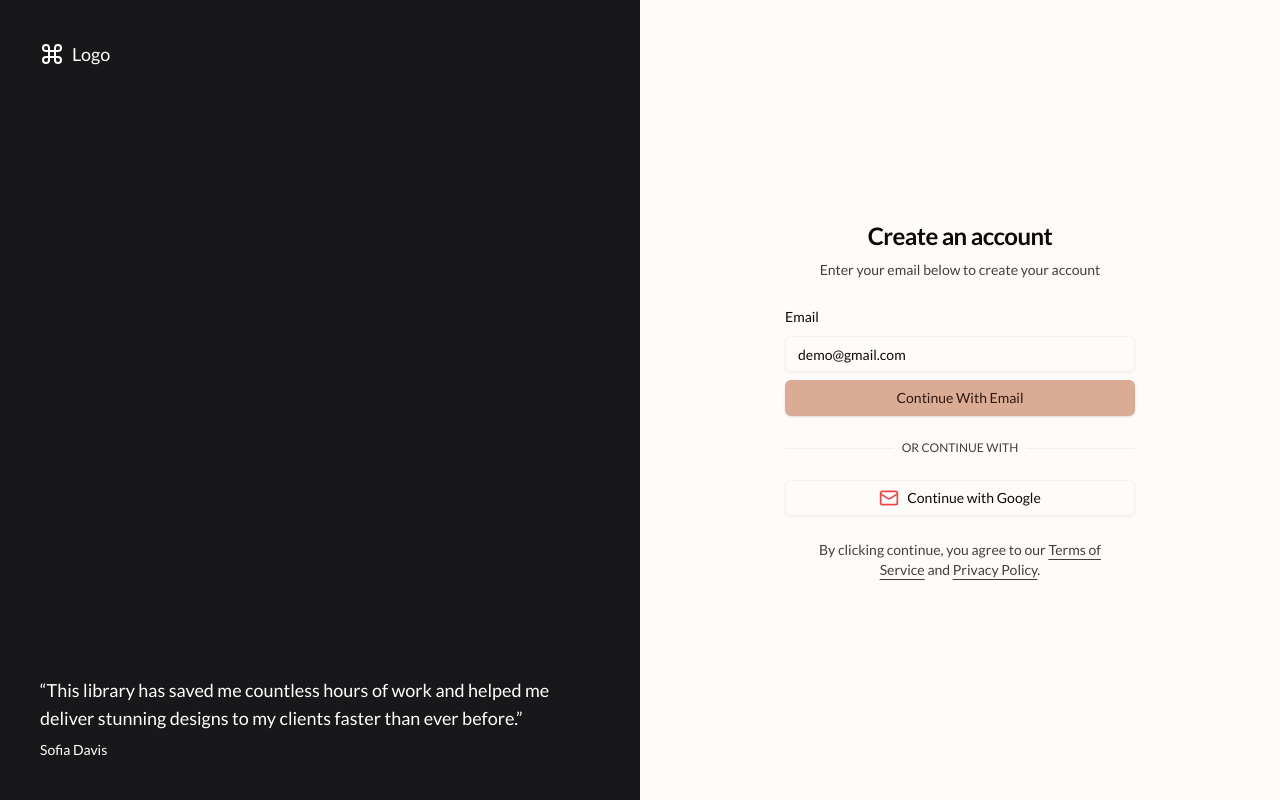
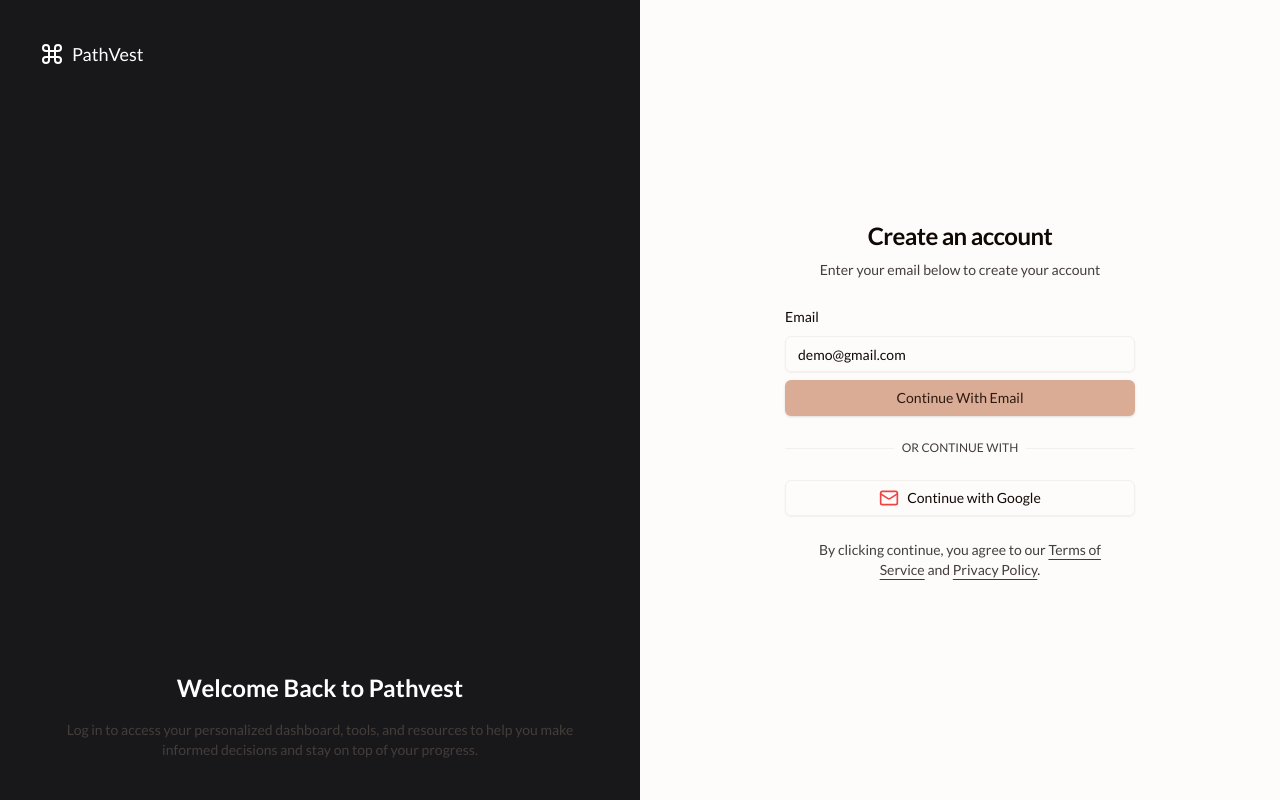
Before and after one commit to vibhuti171/hackathonCBS, a Next.js app: page / in a window 1280 px wide. Built offline with nearby package versions, Linux system fonts and the light colour scheme; no server answers.

Commit message:
login page conig

```diff
--- a/app/(auth)/_components/sigin-view.tsx
+++ b/app/(auth)/_components/sigin-view.tsx
@@ -36,16 +36,21 @@ export default function SignInViewPage() {
           >
             <path d="M15 6v12a3 3 0 1 0 3-3H6a3 3 0 1 0 3 3V6a3 3 0 1 0-3 3h12a3 3 0 1 0-3-3" />
           </svg>
-          Logo
+          PathVest
         </div>
         <div className="relative z-20 mt-auto">
           <blockquote className="space-y-2">
-            <p className="text-lg">
-              &ldquo;This library has saved me countless hours of work and
-              helped me deliver stunning designs to my clients faster than ever
-              before.&rdquo;
-            </p>
-            <footer className="text-sm">Sofia Davis</footer>
+
+        <div className="text-center space-y-4">
+          <h1 className="text-2xl font-semibold">Welcome Back to Pathvest</h1>
+          <p className="text-lg text-muted-foreground">
+
+          </p>
+          <p className="text-sm text-muted-foreground">
+            Log in to access your personalized dashboard, tools, and resources to help
+            you make informed decisions and stay on top of your progress.
+          </p>
+        </div>
           </blockquote>
         </div>
       </div>
--- a/constants/data.ts
+++ b/constants/data.ts
@@ -163,7 +163,7 @@ export const navItems: NavItem[] = [
     ]
   },
   {
-    title: 'Kanban',
+    title: 'Planning Board',
     url: '/dashboard/kanban',
     icon: 'kanban',
     isActive: false,
```
